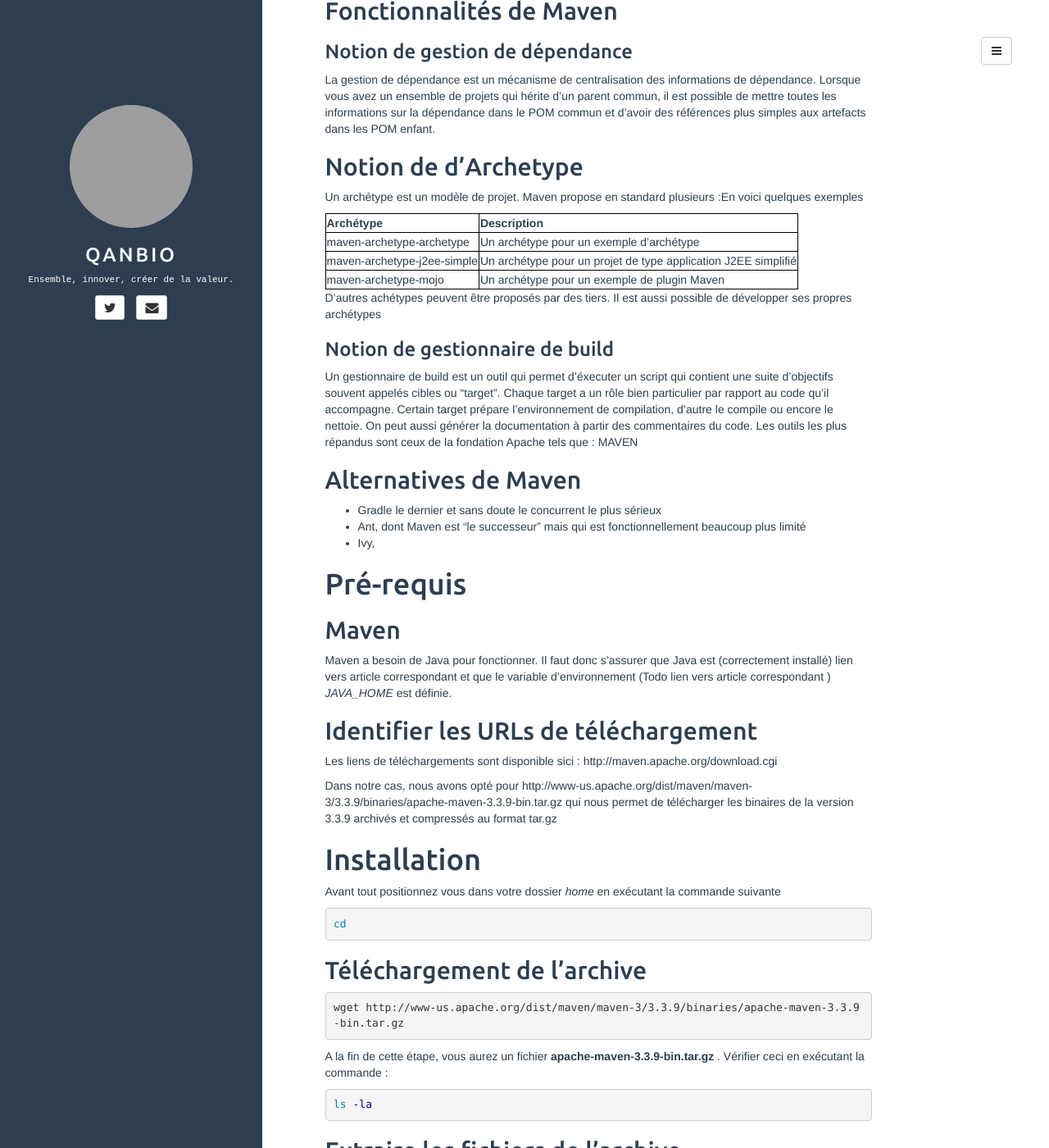
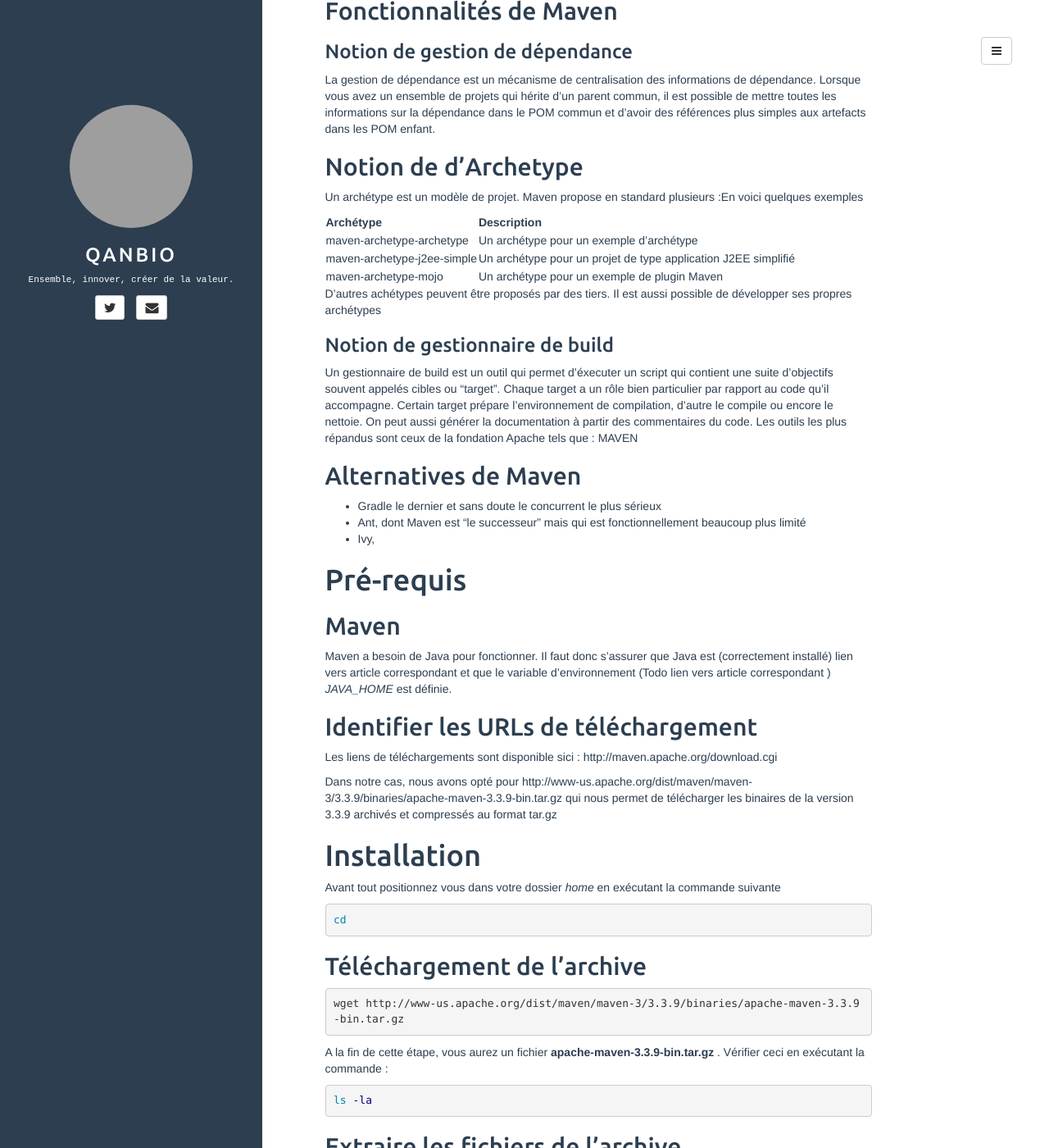
Before and after one commit to qanbio/blog, a Jekyll site: the page built from _posts/2017-02-09-installation-maven-linux.md, in a window 1280 px wide and 1400 px high, scrolled down 272 px. Shown: the whole window at 82% size. Built offline with Jekyll 4.4.1, drawn with Linux system fonts in a browser that asks for light colours; comment, search, counter and statistics services are not loaded; grey boxes are pictures that could not be loaded.

```diff
--- a/_posts/2017-02-09-installation-maven-linux.md
+++ b/_posts/2017-02-09-installation-maven-linux.md
@@ -27,7 +27,9 @@
 | maven-archetype-archetype     | Un archétype pour un exemple d'archétype                      |
 | maven-archetype-j2ee-simple   | Un archétype pour un projet de type application J2EE simplifié|
 | maven-archetype-mojo          | Un archétype pour un exemple de plugin Maven                  |
-{:.mbtablestyle}
+
+
+
 
 D'autres achétypes peuvent être proposés par des tiers. Il est aussi possible de développer ses propres archétypes
 
--- a/assets/css/style.css
+++ b/assets/css/style.css
@@ -188,11 +188,3 @@
 ul.dropdown-menu>li>a>i.fa {
     width: 1.3em;
 }
-
-.mbtablestyle {
-        border-collapse: collapse;
-
-   > table, td, th {
-        border: 1px solid black;
-        }
-}
```
Also changed, not shown: assets/media/adduser.PNG (added), assets/media/setPort.PNG (added).
